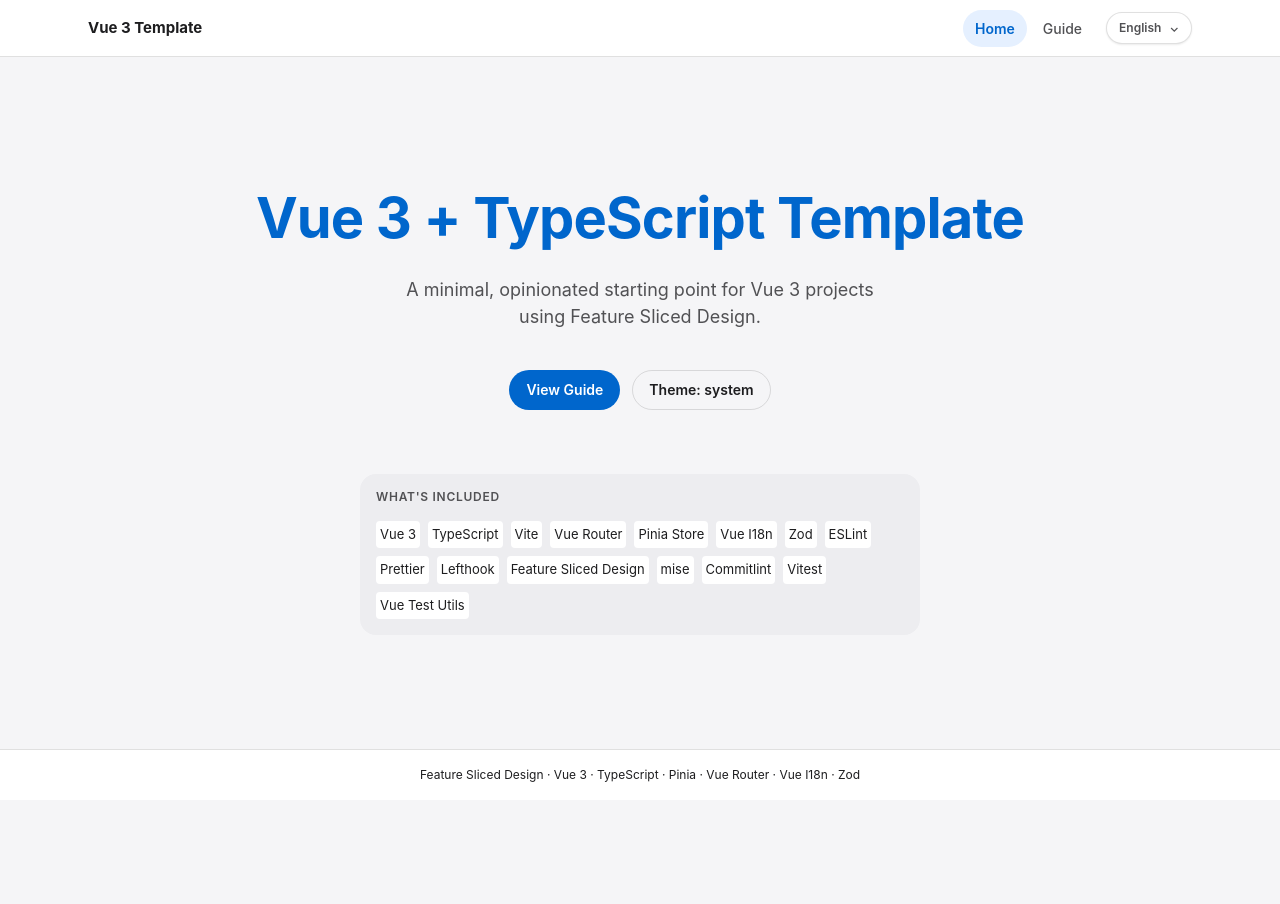
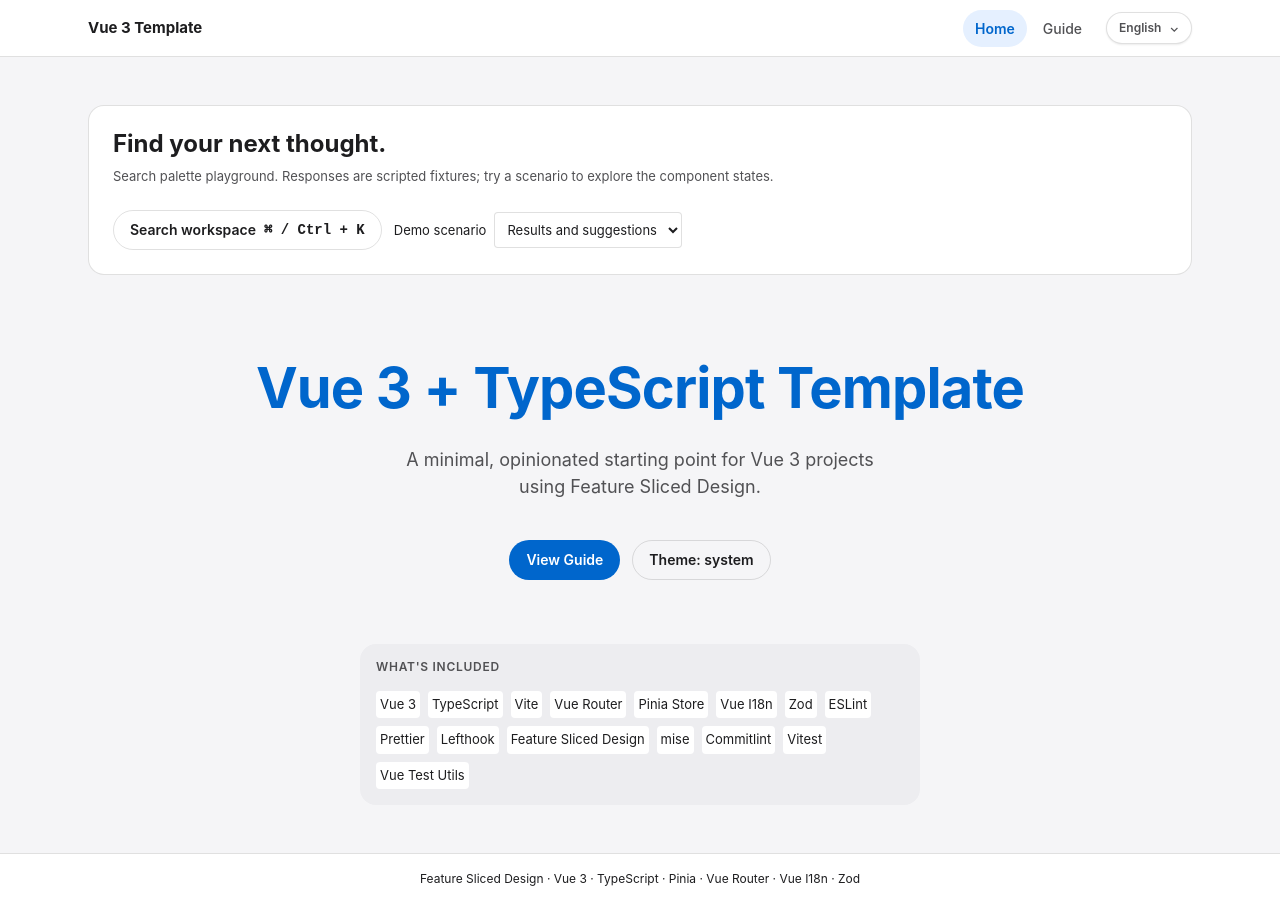
Before and after one commit to norbraet/orbi-ui-searchbar, a Vue app: page / in a window 1280 px wide. Before the commit the page ends 800 px from the top, so only its background shows below. Built offline with nearby package versions, Linux system fonts and the light colour scheme.

Commit message:
feat(demo): add a localized search palette playground

```diff
--- a/src/pages/home/HomePage.vue
+++ b/src/pages/home/HomePage.vue
@@ -3,9 +3,30 @@
   import { useThemeStore } from '@/features/theme/model/useThemeStore'
   import { THEME_OPTIONS } from '@/features/theme/config'
   import { BaseButton } from '@/shared/components/BaseButton'
+  import { computed, ref } from 'vue'
+  import {
+    SearchPalette,
+    searchPaletteLabels,
+    searchPaletteLabelsDe,
+  } from '@/features/search-palette'
+  import type { SearchResult } from '@/features/search-palette'
+  import { createMockSearchService, type MockScenario } from '@/features/search-palette/mocks'
 
-  const { t } = useI18n()
+  const { t, locale } = useI18n()
   const appStore = useThemeStore()
+  const searchOpen = ref(false)
+  const scenario = ref<MockScenario>('default')
+  const search = computed(() => createMockSearchService(scenario.value))
+  const searchLabels = computed(() =>
+    locale.value === 'de' ? searchPaletteLabelsDe : searchPaletteLabels
+  )
+
+  function openSearchResult(result: SearchResult) {
+    const url = new URL(result.url, window.location.origin)
+    if (url.protocol === 'https:' || url.protocol === 'http:') {
+      window.open(url.href, '_blank', 'noopener,noreferrer')
+    }
+  }
 
   const getThemeLabel = (theme: string) => t(`theme.options.${theme}`)
 
@@ -104,6 +125,34 @@
 
 <template>
   <div class="container">
+    <section class="search-demo" :aria-label="t('home.searchDemo.title')">
+      <div>
+        <h2>{{ t('home.searchDemo.title') }}</h2>
+        <p>{{ t('home.searchDemo.description') }}</p>
+      </div>
+      <div class="search-demo-actions">
+        <BaseButton @click="searchOpen = true"
+          >{{ t('home.searchDemo.open') }} <kbd>⌘ / Ctrl + K</kbd></BaseButton
+        >
+        <label class="search-demo-scenario" for="search-demo-scenario">
+          {{ t('home.searchDemo.scenario') }}
+          <select id="search-demo-scenario" v-model="scenario">
+            <option value="default">{{ t('home.searchDemo.default') }}</option>
+            <option value="empty">{{ t('home.searchDemo.empty') }}</option>
+            <option value="error">{{ t('home.searchDemo.error') }}</option>
+            <option value="slow">{{ t('home.searchDemo.slow') }}</option>
+            <option value="no-preview">{{ t('home.searchDemo.noPreview') }}</option>
+          </select>
+        </label>
+      </div>
+    </section>
+    <SearchPalette
+      v-model:open="searchOpen"
+      :search="search"
+      :labels="searchLabels"
+      :context="{ workspace: 'demo' }"
+      @activate="openSearchResult"
+    />
     <section class="hero">
       <h1>{{ t('home.title') }}</h1>
       <p>{{ t('home.subtitle') }}</p>
@@ -133,6 +182,42 @@
 </template>
 
 <style lang="css" scoped>
+  .search-demo {
+    display: grid;
+    gap: var(--space-component-xl);
+    padding: var(--space-component-xl);
+    border: var(--border-width-thin) solid var(--color-border);
+    border-radius: var(--radius-card);
+    background: var(--color-surface);
+  }
+
+  .search-demo h2 {
+    margin-bottom: var(--space-component-xs);
+  }
+
+  .search-demo-actions {
+    display: flex;
+    flex-wrap: wrap;
+    gap: var(--space-component-sm);
+    justify-content: flex-start;
+    align-items: center;
+  }
+
+  .search-demo-scenario {
+    display: flex;
+    align-items: center;
+    gap: var(--space-component-xs);
+  }
+
+  .search-demo select {
+    font: inherit;
+    color: var(--color-text);
+    background: var(--color-surface);
+    padding: var(--space-component-xs);
+    border: var(--border-width-thin) solid var(--color-border);
+    border-radius: var(--radius-tag);
+  }
+
   .hero {
     text-align: center;
     /* stylelint-disable-next-line plugin/no-hardcoded-spacing */
--- a/src/pages/home/i18n/de.ts
+++ b/src/pages/home/i18n/de.ts
@@ -4,6 +4,18 @@ const home = {
     'Ein minimalistischer, klar definierter Startpunkt fuer Vue-3-Projekte mit Feature Sliced Design.',
   viewGuide: 'Anleitung ansehen',
   stackTitle: 'Enthaltene Tools',
+  searchDemo: {
+    title: 'Finde deinen nächsten Gedanken.',
+    description:
+      'Suchpaletten-Demo mit vorbereiteten Antworten. Wähle ein Szenario, um die Zustände der Komponente auszuprobieren.',
+    open: 'Arbeitsbereich durchsuchen',
+    scenario: 'Demo-Szenario',
+    default: 'Ergebnisse und Vorschläge',
+    empty: 'Keine Ergebnisse',
+    error: 'Dienst nicht verfügbar',
+    slow: 'Langsame Antwort',
+    noPreview: 'Fehlende Vorschau',
+  },
   meta: {
     title: 'Startseite',
   },
--- a/src/pages/home/i18n/en.ts
+++ b/src/pages/home/i18n/en.ts
@@ -3,6 +3,18 @@ const home = {
   subtitle: 'A minimal, opinionated starting point for Vue 3 projects using Feature Sliced Design.',
   viewGuide: 'View Guide',
   stackTitle: "What's included",
+  searchDemo: {
+    title: 'Find your next thought.',
+    description:
+      'Search palette playground. Responses are scripted fixtures; try a scenario to explore the component states.',
+    open: 'Search workspace',
+    scenario: 'Demo scenario',
+    default: 'Results and suggestions',
+    empty: 'No results',
+    error: 'Service unavailable',
+    slow: 'Slow response',
+    noPreview: 'Missing preview',
+  },
   meta: {
     title: 'Home',
   },
```
Also changed, not shown: src/shared/i18n/types/messages.ts (+11 -0 lines).
